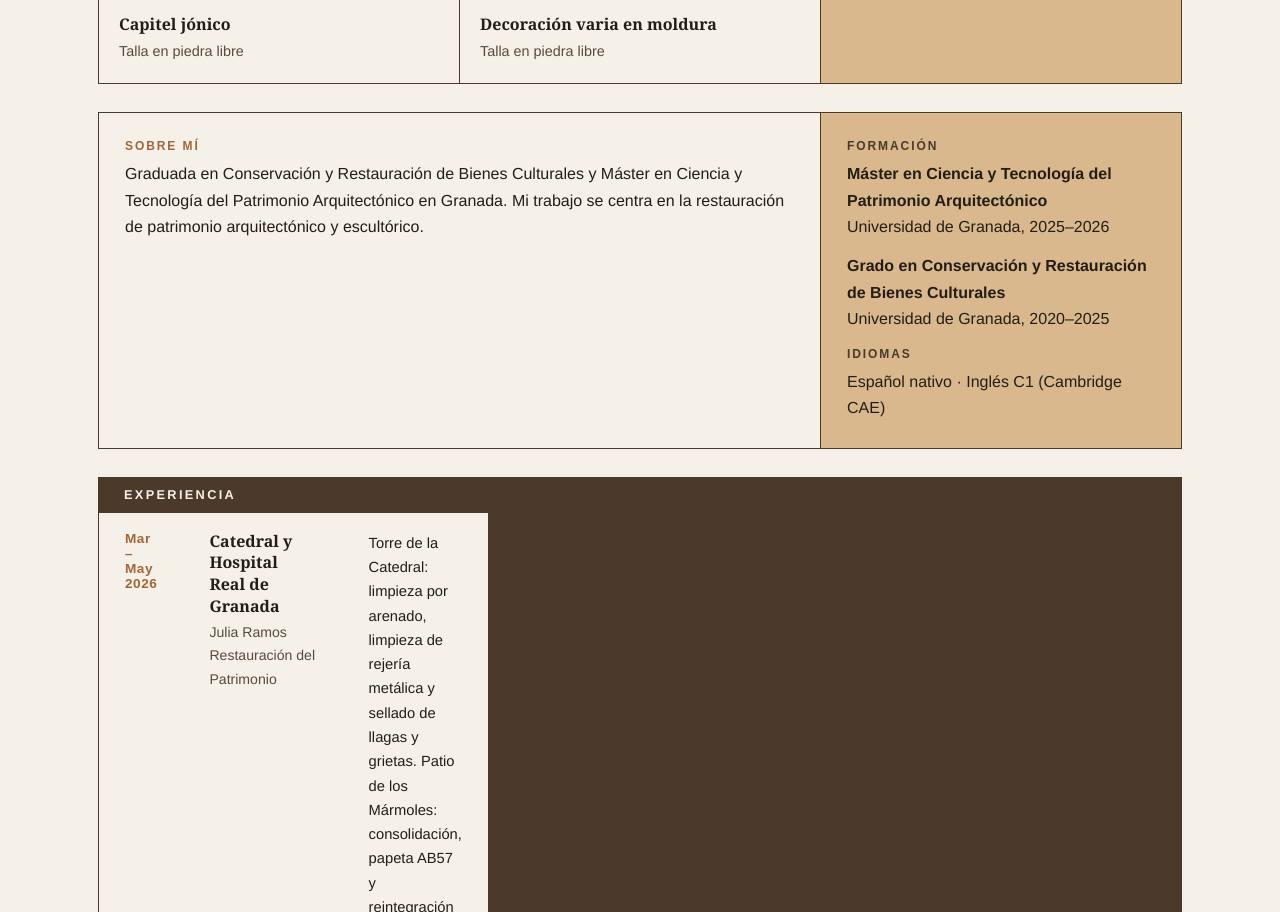
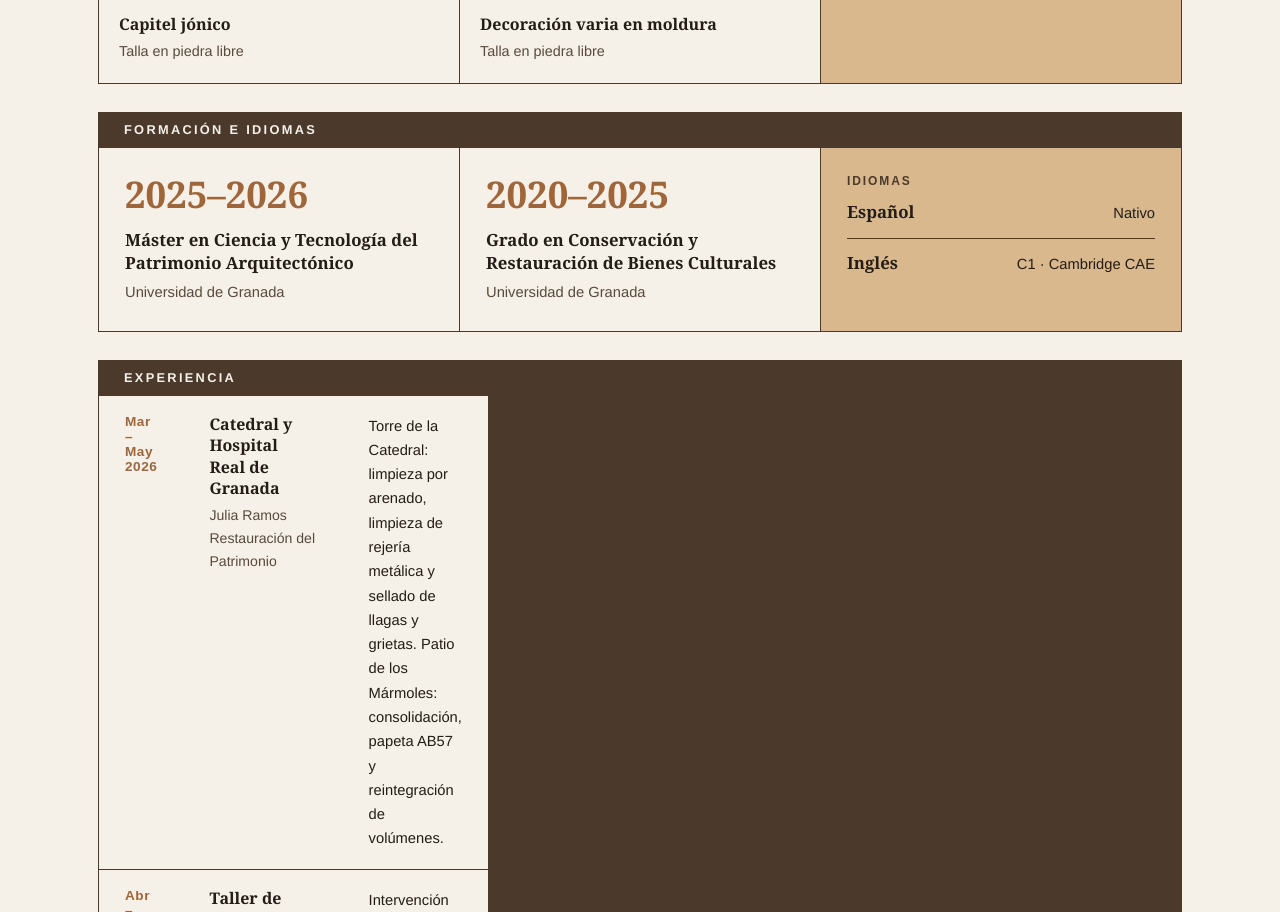
Before and after one commit to laurariverovico/laurariverovico.github.io, a plain HTML site: page index.html in a window 1280 px wide. Shown: the part 1137-2049 px from the top of the page. Drawn offline with Linux system fonts and the light colour scheme.

Commit message:
formacion

```diff
--- a/css/retro.css
+++ b/css/retro.css
@@ -62,6 +62,17 @@ td.lugar small{display:block;color:#5a4a3c;font-size:.88rem;margin-top:2px}
 td p{font-size:.92rem;margin:0}
 .tabla-exp{padding:0}
 
+/* ===== Formación e idiomas ===== */
+.formacion .anio{margin:0 0 14px;font:bold clamp(1.7rem,3.2vw,2.3rem)/1.1 Georgia,"Times New Roman",serif;color:var(--cobre)}
+.formacion h3{font-size:1.05rem;margin-bottom:6px}
+.formacion .celda p:last-child{margin:0;font-size:.92rem;color:#5a4a3c}
+.formacion .arena p:last-child{color:inherit}
+.idiomas dl{margin:0}
+.idiomas dl div{display:flex;justify-content:space-between;align-items:baseline;gap:12px;padding:12px 0;border-top:1px solid var(--cafe)}
+.idiomas dl div:first-child{border-top:0;padding-top:4px}
+.idiomas dt{font:bold 1.05rem Georgia,"Times New Roman",serif}
+.idiomas dd{margin:0;font-size:.92rem;text-align:right}
+
 footer{text-align:center;font-size:.8rem;letter-spacing:.14em;text-transform:uppercase;color:var(--cafe)}
 
 /* ===== Foto ampliada ===== */
--- a/index.html
+++ b/index.html
@@ -85,19 +85,26 @@
     <div class="pronto">Más trabajos próximamente</div>
   </div>
 
-  <!-- SOBRE MÍ -->
-  <div class="tabla">
-    <section class="celda c8">
-      <p class="rotulo">Sobre mí</p>
-      <p>Graduada en Conservación y Restauración de Bienes Culturales y Máster en Ciencia y Tecnología del Patrimonio Arquitectónico en Granada. Mi trabajo se centra en la restauración de patrimonio arquitectónico y escultórico.</p>
+  <!-- FORMACIÓN E IDIOMAS -->
+  <div class="barra"><h2>Formación e idiomas</h2></div>
+  <div class="tabla formacion">
+    <section class="celda c4">
+      <p class="anio">2025–2026</p>
+      <h3>Máster en Ciencia y Tecnología del Patrimonio Arquitectónico</h3>
+      <p>Universidad de Granada</p>
     </section>
-    <aside class="celda c4 arena">
-      <p class="rotulo">Formación</p>
-      <p><strong>Máster en Ciencia y Tecnología del Patrimonio Arquitectónico</strong><br>Universidad de Granada, 2025–2026</p>
-      <p><strong>Grado en Conservación y Restauración de Bienes Culturales</strong><br>Universidad de Granada, 2020–2025</p>
-      <p class="rotulo" style="margin-top:1.2em">Idiomas</p>
-      <p style="margin:0">Español nativo · Inglés C1 (Cambridge CAE)</p>
-    </aside>
+    <section class="celda c4">
+      <p class="anio">2020–2025</p>
+      <h3>Grado en Conservación y Restauración de Bienes Culturales</h3>
+      <p>Universidad de Granada</p>
+    </section>
+    <section class="celda c4 arena idiomas">
+      <p class="rotulo">Idiomas</p>
+      <dl>
+        <div><dt>Español</dt><dd>Nativo</dd></div>
+        <div><dt>Inglés</dt><dd>C1 · Cambridge CAE</dd></div>
+      </dl>
+    </section>
   </div>
 
   <!-- EXPERIENCIA -->
```
